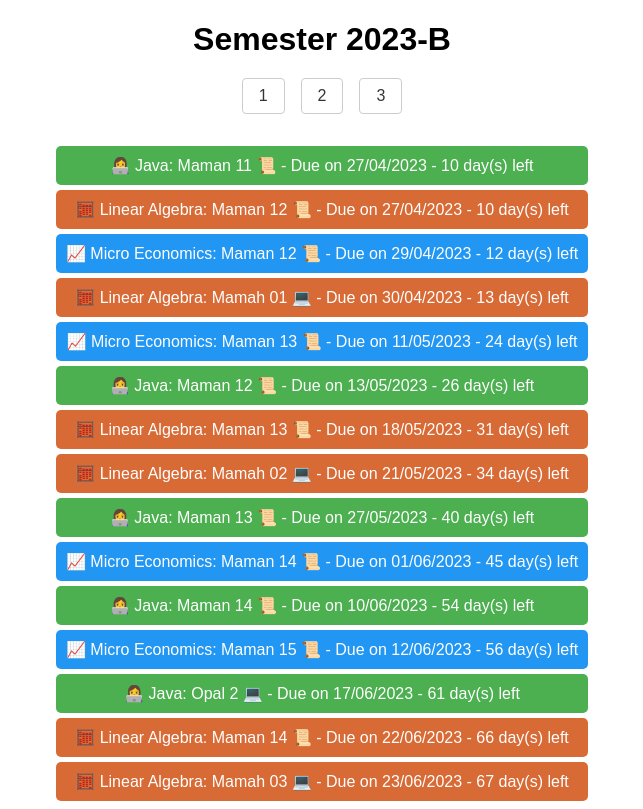
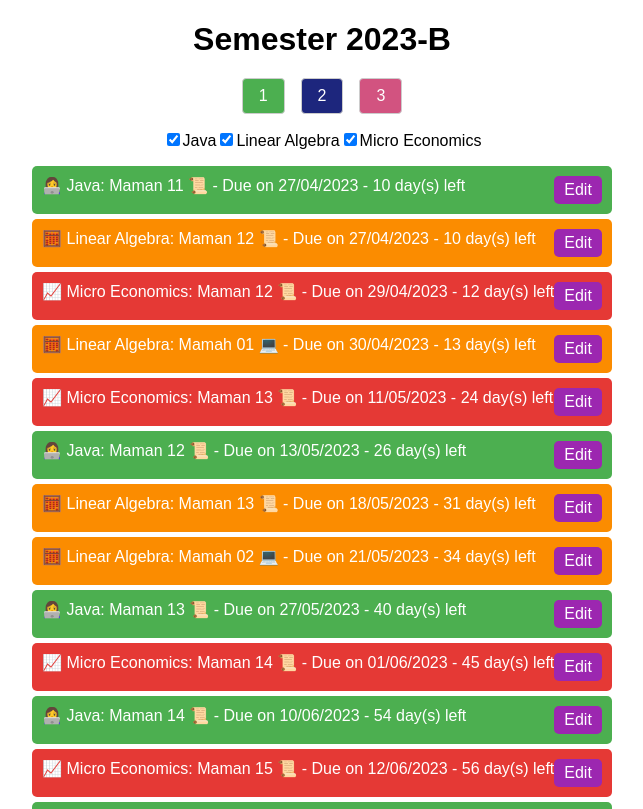
Before and after one commit to AdirBuskila/Open-Uni-Tasks, a React (Create React App) app: page / in a window 1280 px wide. Shown: the top 809 px of the page, without its empty margins (318-961 px from the left). Built offline with nearby package versions, Linux system fonts and the light colour scheme.

Commit message:
adding: edit option, filter by, new colors

```diff
--- a/src/App.css
+++ b/src/App.css
@@ -58,3 +58,36 @@ h1 {
 .btn-2:hover {
   background-color: #eeeeee;
 }
+
+.edit-button {
+  background-color: #9c27b0; /* Purple background */
+  color: white; /* White text */
+  padding: 5px 10px; /* Some padding */
+  font-size: 16px; /* Set a font size */
+  cursor: pointer; /* Mouse pointer on hover */
+  border: none; /* Remove default border */
+  border-radius: 5px; /* Rounded corners */
+  transition: 0.3s; /* Add a hover effect */
+}
+
+.edit-button:hover {
+  background-color: #7b1fa2; /* Darker shade of purple on hover */
+}
+
+.edit-form {
+  position: absolute;
+  top: 50%; /* Center vertically */
+  left: 50%; /* Center horizontally */
+  transform: translate(-50%, -50%); /* Ensure the form is centered exactly in the middle */
+  font-size: 1.2em; /* Increase font size */
+  padding: 20px; /* Add some padding */
+  background-color: #fff; /* White background */
+  border: 1px solid #ddd; /* Add a border */
+  border-radius: 5px; /* Add some border radius */
+}
+
+.edit-form input,
+.edit-form button {
+  font-size: 1em; /* Make input and button text larger */
+  margin-bottom: 10px; /* Add some margin to the bottom of each input and button */
+}
--- a/src/App.js
+++ b/src/App.js
@@ -3,39 +3,18 @@ import { assignmentData } from './utils';
 import './App.css';
 import { Assignment } from './Assignment';
 import { PaletteChooser } from './PaletteChooser';
+import { CourseFilter } from './CourseFilter';
+import useAssignments from './useAssignments';
+import { EditAssignmentForm } from './EditAssignmentForm';
 
 function App() {
-  const [assignments, setAssignments] = useState([]);
+  const [editingAssignment, setEditingAssignment] = useState(null);
+  const [assignments, setAssignments] = useAssignments();
   const [paletteIndex, setPaletteIndex] = useState(localStorage.getItem('paletteIndex') || 0);
   const [javaColor, setJavaColor] = useState(assignmentData[0].colors[paletteIndex]);
   const [microColor, setMicroColor] = useState(assignmentData[1].colors[paletteIndex]);
   const [algebraColor, setAlgebraColor] = useState(assignmentData[2].colors[paletteIndex]);
-
-  useEffect(() => {
-    const currentDate = new Date();
-    const allAssignments = assignmentData.flatMap((course) =>
-      course.assignments.map((assignment) => ({
-        ...assignment,
-        course: course.course,
-        color: course.color,
-        courseIcon: course.courseIcon,
-      }))
-    );
-    allAssignments.sort((a, b) => new Date(a.dueDate) - new Date(b.dueDate));
-
-    // Filter assignments with due dates that have not passed
-    const filteredAssignments = allAssignments.filter((assignment) => {
-      return new Date(assignment.dueDate) > currentDate;
-    });
-
-    const finishedAssignments = JSON.parse(localStorage.getItem('finishedAssignments')) || [];
-    const updatedAssignments = filteredAssignments.map((assignment) => {
-      const isCompleted = finishedAssignments.some((finished) => finished.course === assignment.course && finished.name === assignment.name);
-      return { ...assignment, isCompleted };
-    });
-
-    setAssignments(updatedAssignments);
-  }, []);
+  const [selectedCourses, setSelectedCourses] = useState(assignmentData.map((course) => course.course));
 
   useEffect(() => {
     setJavaColor(assignmentData[0].colors[paletteIndex]);
@@ -57,15 +36,46 @@ function App() {
     setPaletteIndex(index);
   };
 
+  const handleUpdate = (id, dueDate) => {
+    const updatedAssignments = assignments.map((assignment) => (assignment.id === id ? { ...assignment, dueDate } : assignment));
+
+    setAssignments(updatedAssignments);
+    setEditingAssignment(null);
+
+    // Save the updated assignments to local storage
+    localStorage.setItem('assignments', JSON.stringify(updatedAssignments));
+  };
+
+  const handleEdit = (assignment) => {
+    setEditingAssignment(assignment);
+  };
+
+  const handleCourseFilter = (course) => {
+    if (selectedCourses.includes(course)) {
+      setSelectedCourses(selectedCourses.filter((item) => item !== course));
+    } else {
+      setSelectedCourses([...selectedCourses, course]);
+    }
+  };
+
   return (
     <div className='App'>
       <h1>Semester 2023-B</h1>
       <PaletteChooser changePaletteIndex={changePaletteIndex} />
+      <CourseFilter handleCourseFilter={handleCourseFilter} selectedCourses={selectedCourses} />
       <ul>
-        {assignments.map((assignment, index) => (
-          <Assignment assignment={assignment} index={index} toggleCompletion={toggleCompletion} paletteIndex={paletteIndex} javaColor={javaColor} microColor={microColor} algebraColor={algebraColor} />
-        ))}
+        {assignments
+          .filter((assignment) => {
+            let dueDate = new Date(assignment.dueDate);
+            dueDate.setHours(23, 59, 59); // set the time to the end of the day
+            return dueDate >= new Date() && selectedCourses.includes(assignment.course);
+          })
+          .map((assignment, index) => (
+            <Assignment assignment={assignment} index={index} toggleCompletion={toggleCompletion} handleEdit={handleEdit} paletteIndex={paletteIndex} javaColor={javaColor} microColor={microColor} algebraColor={algebraColor} />
+          ))}
       </ul>
+      {editingAssignment && <EditAssignmentForm assignment={editingAssignment} handleUpdate={handleUpdate} />}
+      <p>Made by Adir Buskila</p>
     </div>
   );
 }
--- a/src/Assignment.js
+++ b/src/Assignment.js
@@ -1,4 +1,6 @@
-export const Assignment = ({ assignment, index, toggleCompletion, paletteIndex, javaColor, microColor, algebraColor }) => {
+import React from 'react';
+
+export const Assignment = ({ assignment, index, toggleCompletion, handleEdit, paletteIndex, javaColor, microColor, algebraColor }) => {
   const assignmentIcon = (assignmentName) => {
     return assignmentName.includes('Maman') ? '📜' : '💻';
   };
@@ -9,12 +11,23 @@ export const Assignment = ({ assignment, index, toggleCompletion, paletteIndex,
 
   const daysUntil = (dueDate) => {
     const currentDate = new Date();
+    currentDate.setHours(0, 0, 0, 0); // ensure starting at the beginning of the current day
     const assignmentDate = new Date(dueDate);
+    assignmentDate.setHours(23, 59, 59, 999); // ensure we count the entire due date
     const timeDifference = assignmentDate - currentDate;
-    const daysDifference = Math.ceil(timeDifference / (1000 * 60 * 60 * 24));
+    const daysDifference = Math.floor(timeDifference / (1000 * 60 * 60 * 24)); // use Math.floor instead of Math.ceil
+    console.log(daysDifference);
+    if (daysDifference === 0) {
+      return { text: 'Due today until 00:00 ❗', isDueToday: true };
+    } else {
+      return {
+        text: daysDifference < 0 ? 'Submit time over' : `${daysDifference} day(s) left`,
+        isDueToday: false,
+      };
+    }
+  };
 
-    return daysDifference;
-  };
+  const dueInfo = daysUntil(assignment.dueDate);
 
   const assignmentColor = (name) => {
     name = name.toLowerCase();
@@ -22,16 +35,28 @@ export const Assignment = ({ assignment, index, toggleCompletion, paletteIndex,
     if (name === 'micro economics') return microColor;
     if (name === 'linear algebra') return algebraColor;
   };
+
   return (
     <li
       key={index}
       style={{
-        backgroundColor: assignment.isCompleted ? 'lightgray' : assignmentColor(assignment.course),
+        display: 'flex',
+        justifyContent: 'space-between',
+        backgroundColor: assignment.isCompleted ? 'lightgray' : dueInfo.isDueToday ? 'red' : assignmentColor(assignment.course),
         textDecoration: assignment.isCompleted ? 'line-through' : 'none',
       }}
       onClick={() => toggleCompletion(assignment)}
     >
-      {assignment.courseIcon} {assignment.course}: {assignment.name} {assignmentIcon(assignment.name)} - Due on {formatDate(assignment.dueDate)} - {daysUntil(assignment.dueDate) < 0 ? 'Submit time over' : `${daysUntil(assignment.dueDate)} day(s) left`}
+      {assignment.courseIcon} {assignment.course}: {assignment.name} {assignmentIcon(assignment.name)} - Due on {formatDate(assignment.dueDate)} - {dueInfo.text}
+      <button
+        className='edit-button'
+        onClick={(e) => {
+          e.stopPropagation();
+          handleEdit(assignment);
+        }}
+      >
+        Edit
+      </button>
     </li>
   );
 };
--- /dev/null
+++ b/src/CourseFilter.js
@@ -0,0 +1,12 @@
+export const CourseFilter = ({ handleCourseFilter, selectedCourses }) => {
+  return (
+    <div>
+      {['Java', 'Linear Algebra', 'Micro Economics'].map((course) => (
+        <label key={course}>
+          <input type='checkbox' checked={selectedCourses.includes(course)} onChange={() => handleCourseFilter(course)} />
+          {course}
+        </label>
+      ))}
+    </div>
+  );
+};
--- /dev/null
+++ b/src/EditAssignmentForm.js
@@ -0,0 +1,17 @@
+import React, { useState } from 'react';
+
+export const EditAssignmentForm = ({ assignment, handleUpdate }) => {
+  const [dueDate, setDueDate] = useState(assignment.dueDate);
+
+  const handleSubmit = (event) => {
+    event.preventDefault();
+    handleUpdate(assignment.id, dueDate);
+  };
+
+  return (
+    <form onSubmit={handleSubmit} className='edit-form'>
+      <input type='date' value={dueDate} onChange={(e) => setDueDate(e.target.value)} />
+      <button type='submit'>Update</button>
+    </form>
+  );
+};
--- a/src/PaletteChooser.js
+++ b/src/PaletteChooser.js
@@ -1,13 +1,13 @@
 export const PaletteChooser = ({ changePaletteIndex }) => {
   return (
     <div className='buttons-container'>
-      <button className='btn-0' onClick={() => changePaletteIndex(0)}>
+      <button style={{ backgroundColor: '#4caf50', color: 'white' }} className='btn-0' onClick={() => changePaletteIndex(0)}>
         1
       </button>
-      <button className='btn-1' onClick={() => changePaletteIndex(1)}>
+      <button style={{ backgroundColor: '#1D267D', color: 'white' }} className='btn-1' onClick={() => changePaletteIndex(1)}>
         2
       </button>
-      <button className='btn-2' onClick={() => changePaletteIndex(2)}>
+      <button style={{ backgroundColor: '#D25380', color: 'white' }} className='btn-2' onClick={() => changePaletteIndex(2)}>
         3
       </button>
     </div>
--- /dev/null
+++ b/src/useAssignments.js
@@ -0,0 +1,38 @@
+// useAssignments.js
+import { useState, useEffect } from 'react';
+import { assignmentData } from './utils';
+
+const useAssignments = () => {
+  const [assignments, setAssignments] = useState([]);
+
+  useEffect(() => {
+    const currentDate = new Date();
+    const allAssignments = assignmentData.flatMap((course) =>
+      course.assignments.map((assignment) => ({
+        ...assignment,
+        course: course.course,
+        color: course.color,
+        courseIcon: course.courseIcon,
+      }))
+    );
+    allAssignments.sort((a, b) => new Date(a.dueDate) - new Date(b.dueDate));
+
+    // Filter assignments with due dates that have not passed
+    const filteredAssignments = allAssignments.filter((assignment) => {
+      return new Date(assignment.dueDate) > currentDate;
+    });
+    const storedDueDates = JSON.parse(localStorage.getItem('dueDates')) || {};
+    const finishedAssignments = JSON.parse(localStorage.getItem('finishedAssignments')) || [];
+    const updatedAssignments = allAssignments.map((assignment) => {
+      const dueDate = storedDueDates[assignment.id] || assignment.dueDate;
+      const isCompleted = finishedAssignments.some((finished) => finished.course === assignment.course && finished.name === assignment.name);
+      return { ...assignment, dueDate, isCompleted };
+    });
+
+    setAssignments(updatedAssignments);
+  }, []);
+
+  return [assignments, setAssignments];
+};
+
+export default useAssignments;
--- a/src/utils.js
+++ b/src/utils.js
@@ -3,36 +3,43 @@ export const assignmentData = [
     course: 'Java',
     courseIcon: '👩‍💻',
     assignments: [
-      { name: 'Maman 11', dueDate: '2023-04-27' },
-      { name: 'Maman 12', dueDate: '2023-05-13' },
-      { name: 'Maman 13', dueDate: '2023-05-27' },
-      { name: 'Maman 14', dueDate: '2023-06-10' },
-      { name: 'Opal 2', dueDate: '2023-06-17' },
+      { id: 'java-1', name: 'Maman 11', dueDate: '2023-04-27' },
+      { id: 'java-2', name: 'Maman 12', dueDate: '2023-05-13' },
+      { id: 'java-3', name: 'Maman 13', dueDate: '2023-05-27' },
+      { id: 'java-4', name: 'Maman 14', dueDate: '2023-06-10' },
+      { id: 'java-5', name: 'Opal 2', dueDate: '2023-06-17' },
     ],
-    colors: ['#4caf50', '#e53935', '#fb8c00'],
+    colors: ['#4caf50', '#1D267D', '#D25380'],
   },
   {
     course: 'Linear Algebra',
     courseIcon: '🧮',
     assignments: [
-      { name: 'Maman 12', dueDate: '2023-04-27' },
-      { name: 'Maman 13', dueDate: '2023-05-18' },
-      { name: 'Maman 14', dueDate: '2023-06-22' },
-      { name: 'Mamah 01', dueDate: '2023-04-30' },
-      { name: 'Mamah 02', dueDate: '2023-05-21' },
-      { name: 'Mamah 03', dueDate: '2023-06-23' },
+      { id: 'algebra-1', name: 'Maman 12', dueDate: '2023-04-27' },
+      { id: 'algebra-2', name: 'Maman 13', dueDate: '2023-05-18' },
+      { id: 'algebra-3', name: 'Maman 14', dueDate: '2023-06-22' },
+      { id: 'algebra-4', name: 'Mamah 01', dueDate: '2023-04-30' },
+      { id: 'algebra-5', name: 'Mamah 02', dueDate: '2023-05-21' },
+      { id: 'algebra-6', name: 'Mamah 03', dueDate: '2023-06-23' },
     ],
-    colors: ['#2196f3', '#8e24aa', '#6d4c41'],
+    colors: ['#e53935', '#5C469C', '#E08E6D'],
   },
   {
     course: 'Micro Economics',
     courseIcon: '📈',
     assignments: [
-      { name: 'Maman 12', dueDate: '2023-04-29' },
-      { name: 'Maman 13', dueDate: '2023-05-11' },
-      { name: 'Maman 14', dueDate: '2023-06-01' },
-      { name: 'Maman 15', dueDate: '2023-06-12' },
+      { id: 'economics-1', name: 'Maman 12', dueDate: '2023-04-29' },
+      { id: 'economics-2', name: 'Maman 13', dueDate: '2023-05-11' },
+      { id: 'economics-3', name: 'Maman 14', dueDate: '2023-06-01' },
+      { id: 'economics-4', name: 'Maman 15', dueDate: '2023-06-12' },
     ],
-    colors: ['#d86a36', '#fdd835', '#26a69a'],
+    colors: ['#fb8c00', '#D4ADFC', '#F6C391'],
   },
 ];
+export const calculateDaysLeft = (dueDate) => {
+  const due = new Date(dueDate);
+  const now = new Date();
+  const differenceInTime = due.getTime() - now.getTime();
+  const differenceInDays = Math.ceil(differenceInTime / (1000 * 3600 * 24));
+  return differenceInDays;
+};
```
